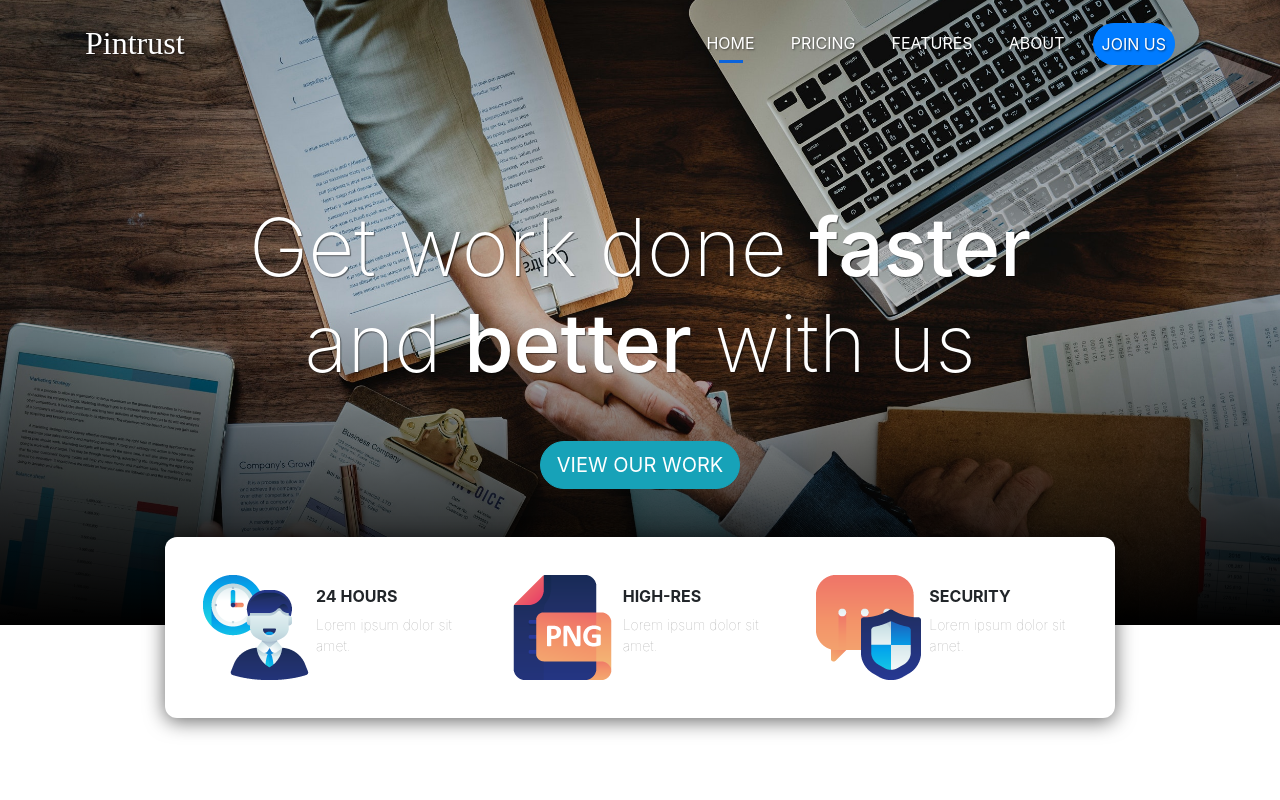
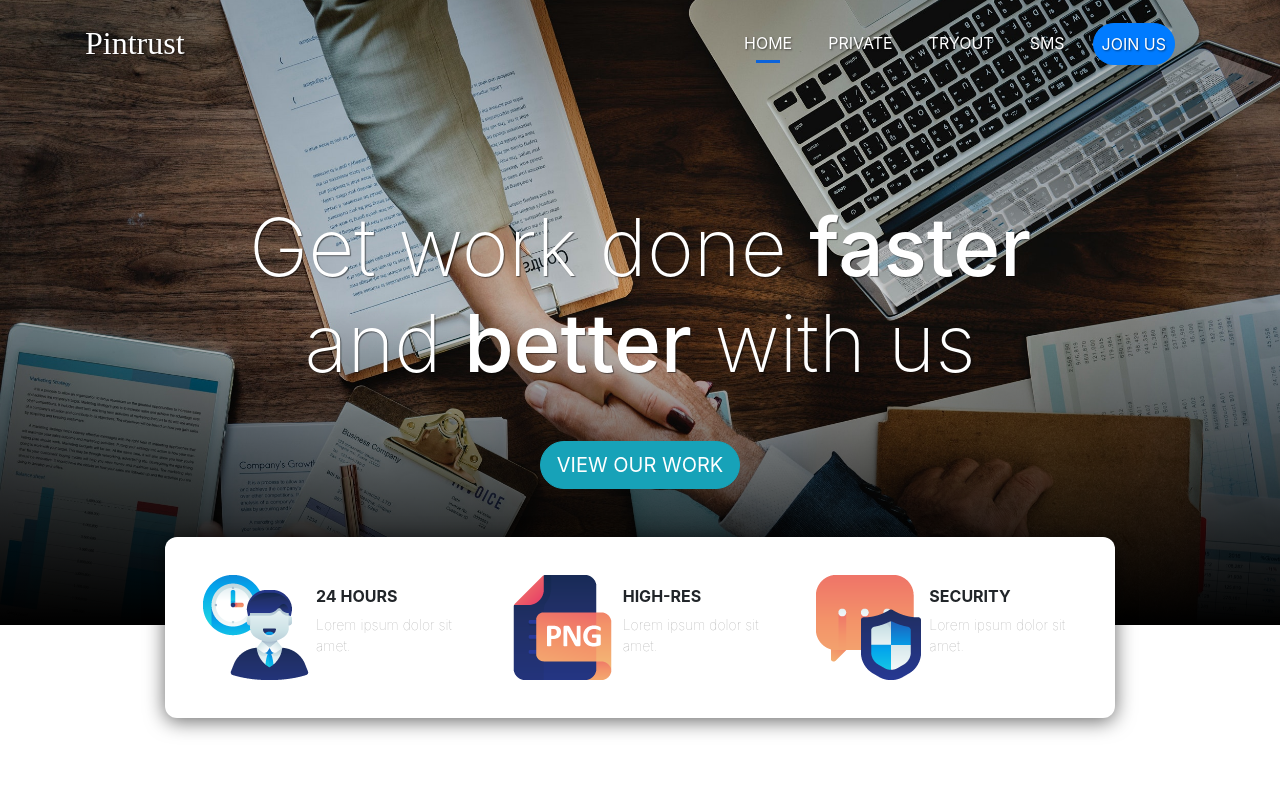
Before and after one commit to rivalrexy/pintrust_simple_page_rev2, a plain HTML site: page index.html in a window 1280 px wide. Shown: the top 800 px of the page. Drawn offline with nearby package versions, Linux system fonts and the light colour scheme; a web font is replaced by a local one.

Commit message:
mengubah navbar

```diff
--- a/index.html
+++ b/index.html
@@ -27,9 +27,9 @@
         <div class="collapse navbar-collapse" id="navbarNavAltMarkup">
           <div class="navbar-nav ml-auto">
             <a class="nav-item nav-link active" href="#">Home <span class="sr-only">(current)</span></a>
-            <a class="nav-item nav-link" href="#">Pricing</a>
-            <a class="nav-item nav-link" href="#">Features</a>
-            <a class="nav-item nav-link" href="#">About</a>
+            <a class="nav-item nav-link" href="#">Private</a>
+            <a class="nav-item nav-link" href="#">Tryout</a>
+            <a class="nav-item nav-link" href="#">SMS</a>
             <a class="nav-item nav-link btn btn-primary text-white tombol" href="#">Join Us</a>
           </div>
         </div>
```
